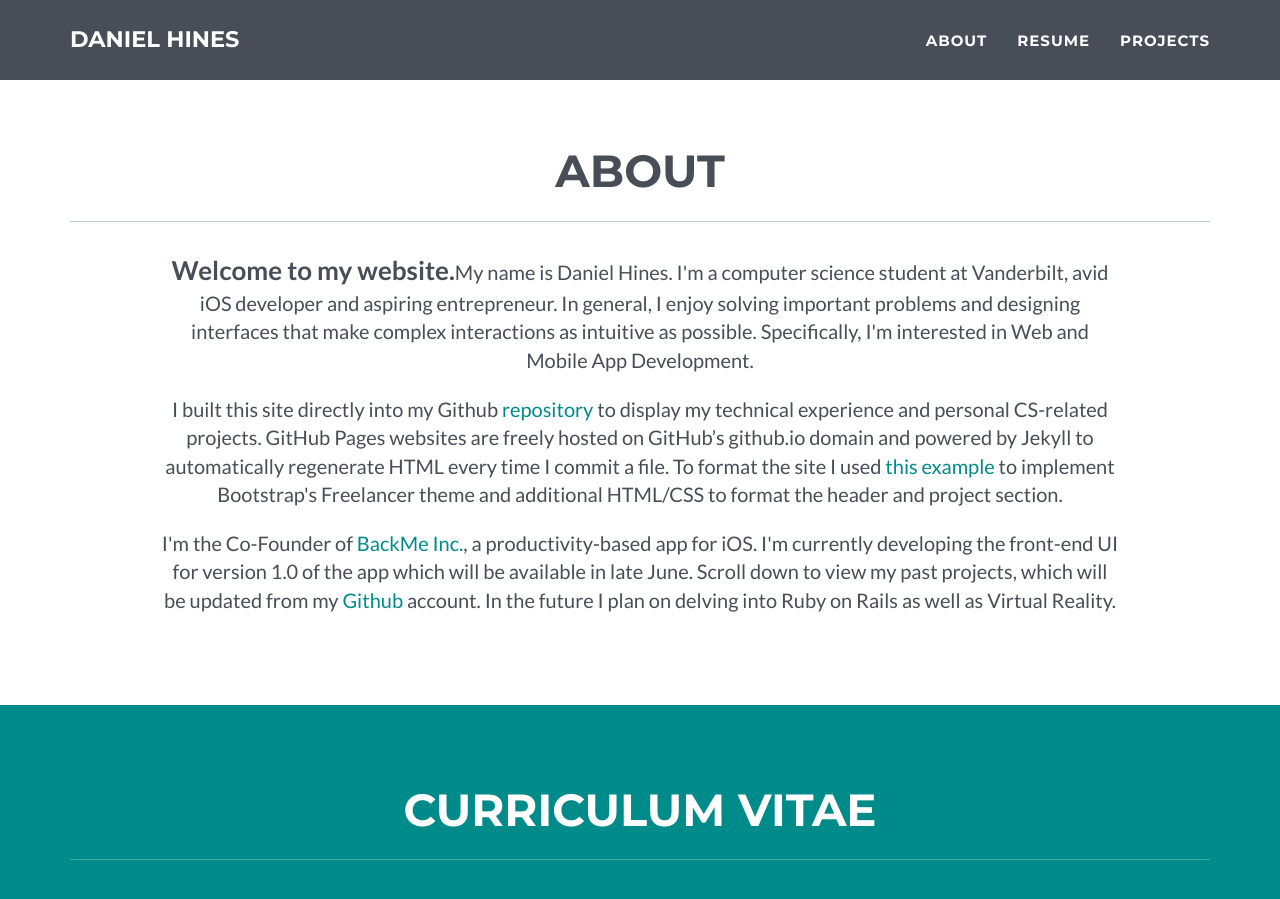
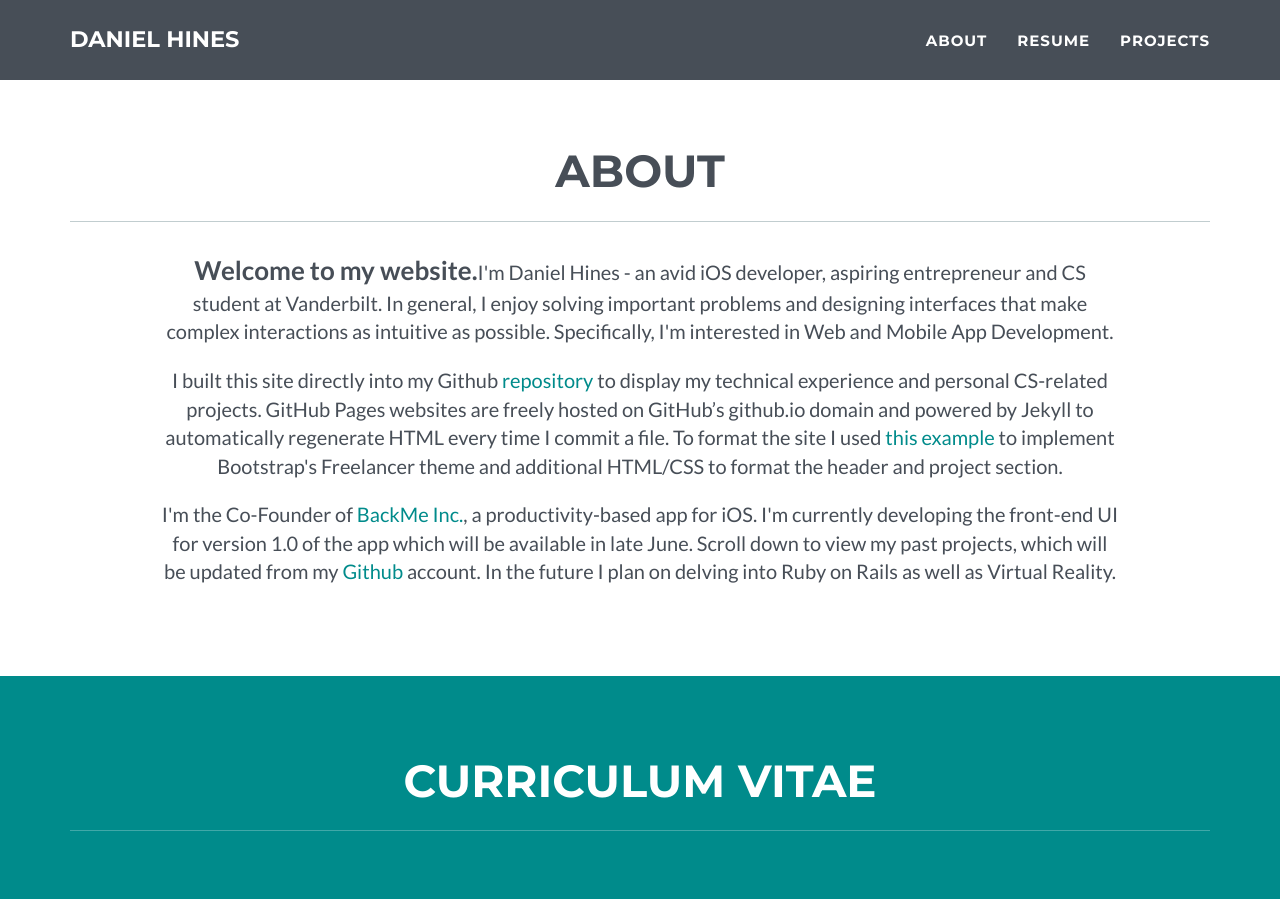
Before and after one commit to danielchines/danielchines.github.io, a Jekyll site: the page built from index.html, in a window 1280 px wide and 900 px high, scrolled down 757 px. Built offline with Jekyll 4.4.1, drawn with Linux system fonts in a browser that asks for light colours.

Commit message:
Update _config.yml

```diff
--- a/_config.yml
+++ b/_config.yml
@@ -30,7 +30,7 @@ color:
 # About section
 about:
   p1: |
-    My name is Daniel Hines. I'm a computer science student at Vanderbilt, avid iOS developer and aspiring entrepreneur.
+    I'm Daniel Hines - an avid iOS developer, aspiring entrepreneur and CS student at Vanderbilt.
     In general, I enjoy solving important problems and designing interfaces that make complex interactions as intuitive as possible. Specifically, I'm interested in Web and Mobile App Development.
   p2: I built this site directly into my Github <a href="https://github.com/danielchines/danielchines.github.io">repository</a> to display my technical experience and personal CS-related projects. GitHub Pages websites are freely hosted on GitHub’s github.io domain and powered by Jekyll to automatically regenerate HTML every time I commit a file. To format the site I used <a href="https://github.com/jeromelachaud/freelancer-theme">this example</a> to implement Bootstrap's Freelancer theme and additional HTML/CSS to format the header and project section.
   p3: |
```
